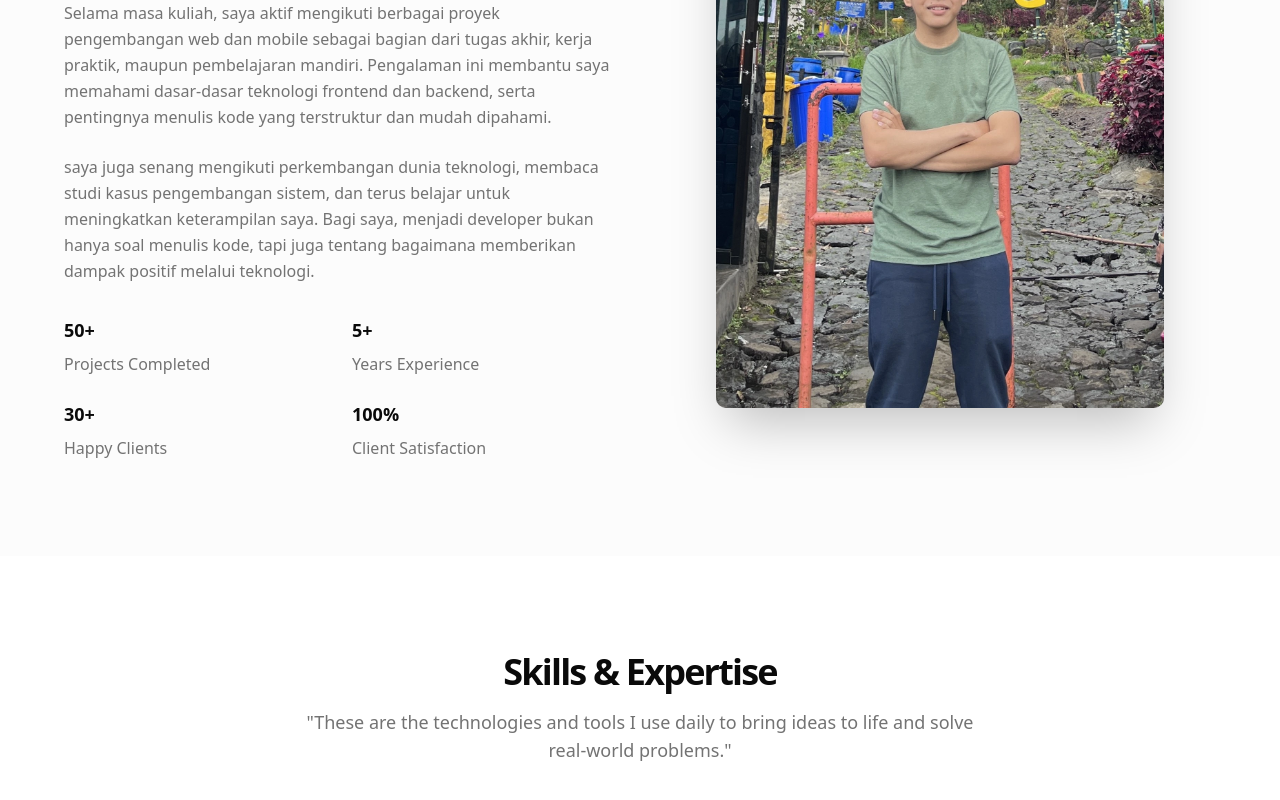
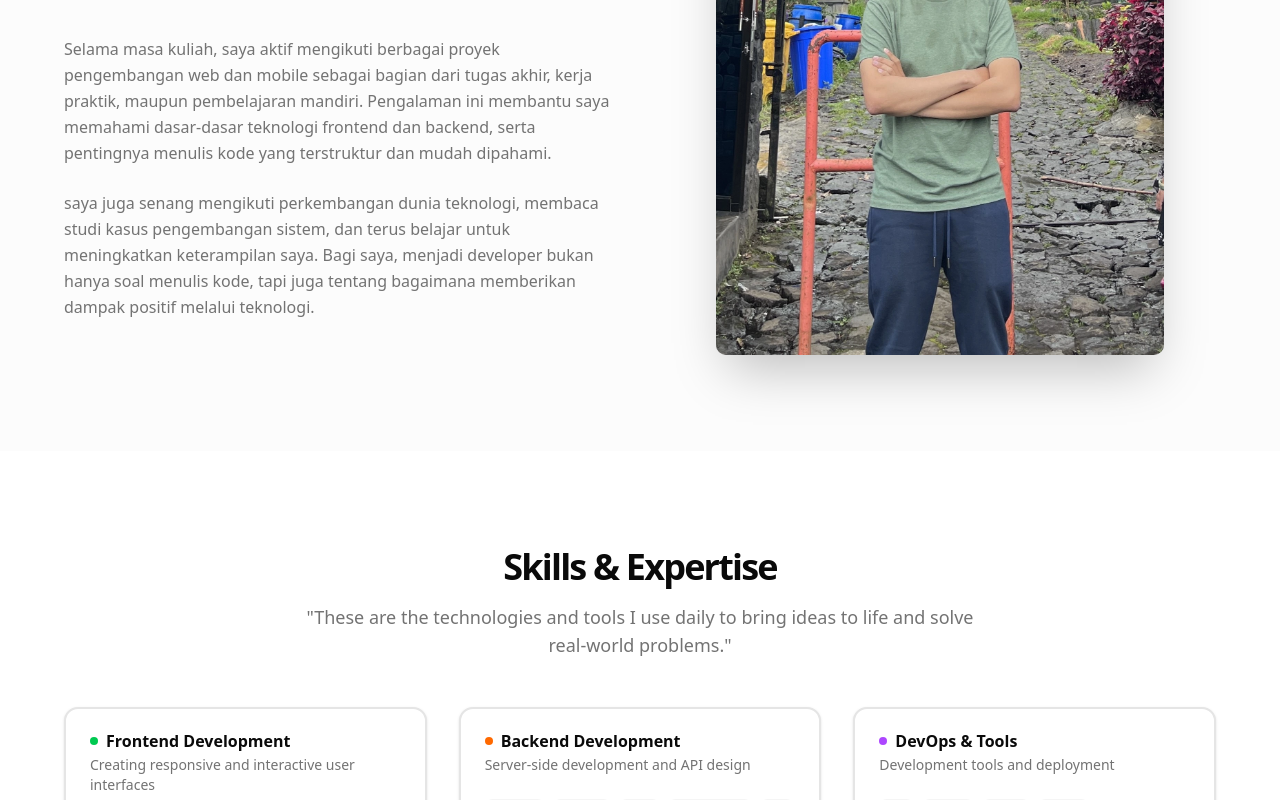
Before and after one commit to mkahfiyp/my-portofolio, a Next.js app: page / in a window 1280 px wide. Shown: the part 1371-2171 px from the top of the page. Built offline with nearby package versions, Linux system fonts and the light colour scheme.

Commit message:
memberikan komentar ke bagian about me yang tidak dibutuhkan

```diff
--- a/src/app/page.tsx
+++ b/src/app/page.tsx
@@ -220,7 +220,7 @@
                 saya juga senang mengikuti perkembangan dunia teknologi, membaca studi kasus pengembangan sistem, dan terus belajar untuk meningkatkan keterampilan saya. Bagi saya, menjadi developer bukan hanya soal menulis kode, tapi juga tentang bagaimana memberikan dampak positif melalui teknologi.
               </p>
             </div>
-            <div className="grid grid-cols-2 gap-6">
+            {/* <div className="grid grid-cols-2 gap-6">
               <div>
                 <h4 className="font-semibold text-lg mb-2">50+</h4>
                 <p className="text-muted-foreground">Projects Completed</p>
@@ -237,7 +237,7 @@
                 <h4 className="font-semibold text-lg mb-2">100%</h4>
                 <p className="text-muted-foreground">Client Satisfaction</p>
               </div>
-            </div>
+            </div> */}
           </div>
 
           {/* Mobile: Image first, Desktop: Image second */}
```
